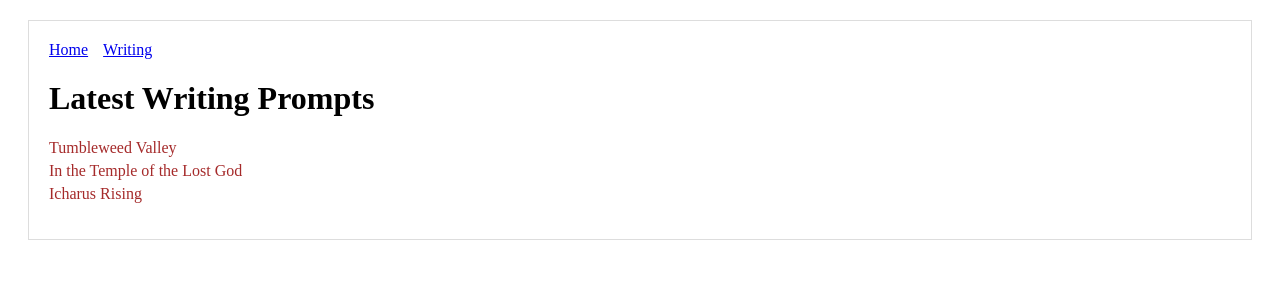
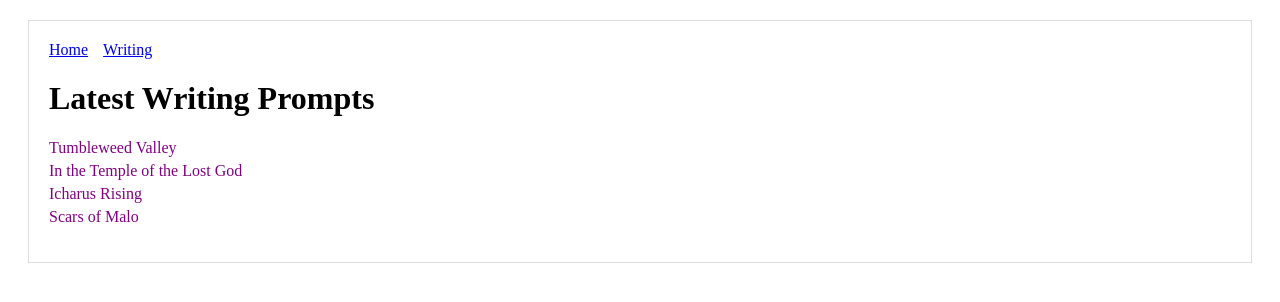
Before and after one commit to tidalboot/Prompt, a Next.js app: page / in a window 1280 px wide. Shown: the top 302 px of the page. Built offline with nearby package versions, Linux system fonts and the light colour scheme.

Commit message:
Added new post

```diff
--- a/pages/index.js
+++ b/pages/index.js
@@ -7,7 +7,8 @@ function getStories() {
     return [
         { id: 'tumbleweed', title: "Tumbleweed Valley" },
         { id: 'lostGod', title: "In the Temple of the Lost God" },
-        { id: 'icharus', title: "Icharus Rising" }
+        { id: 'icharus', title: "Icharus Rising" },
+        { id: 'scarsOfMalo', title: "Scars of Malo" }
     ]
 }
 
@@ -25,7 +26,7 @@ const PostLink = props => (
 
                 a {
                     text-decoration: none;
-                    color: brown;
+                    color: purple;
                 }
 
                 a:hover {
```
